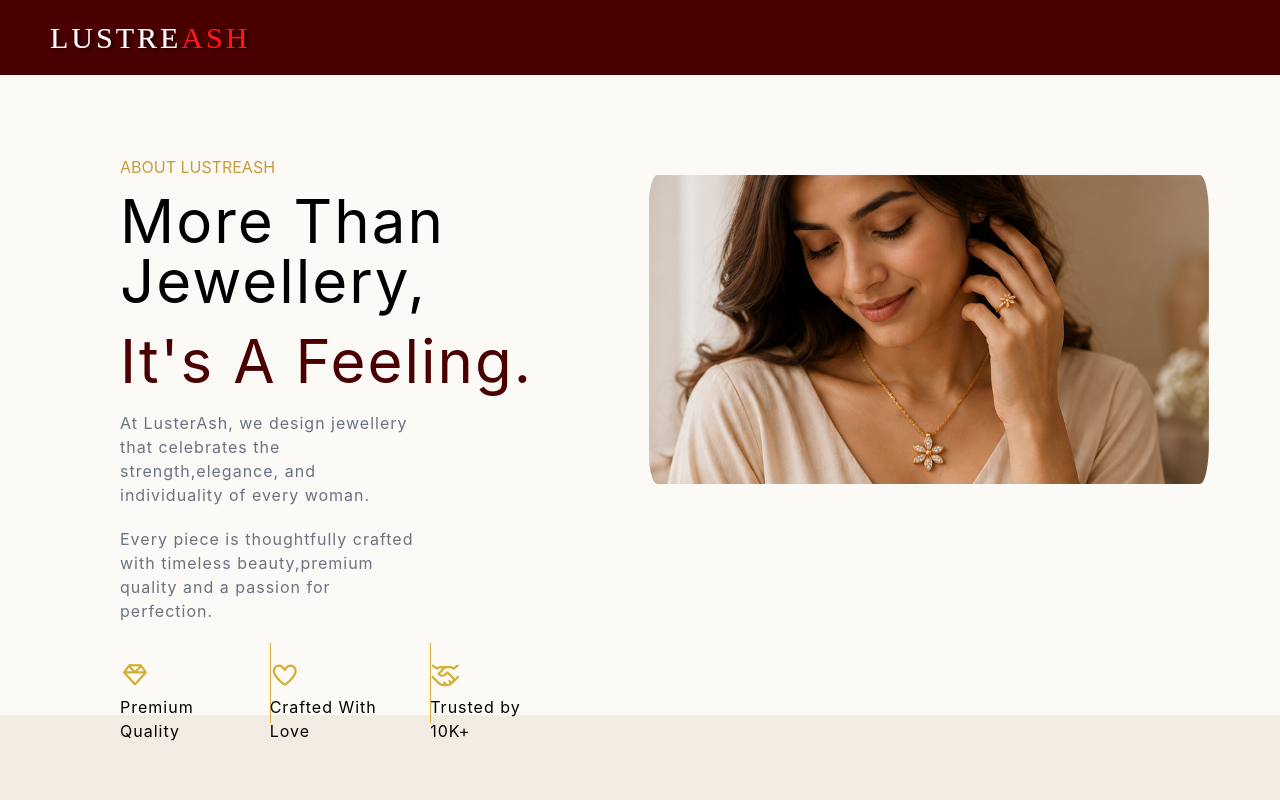
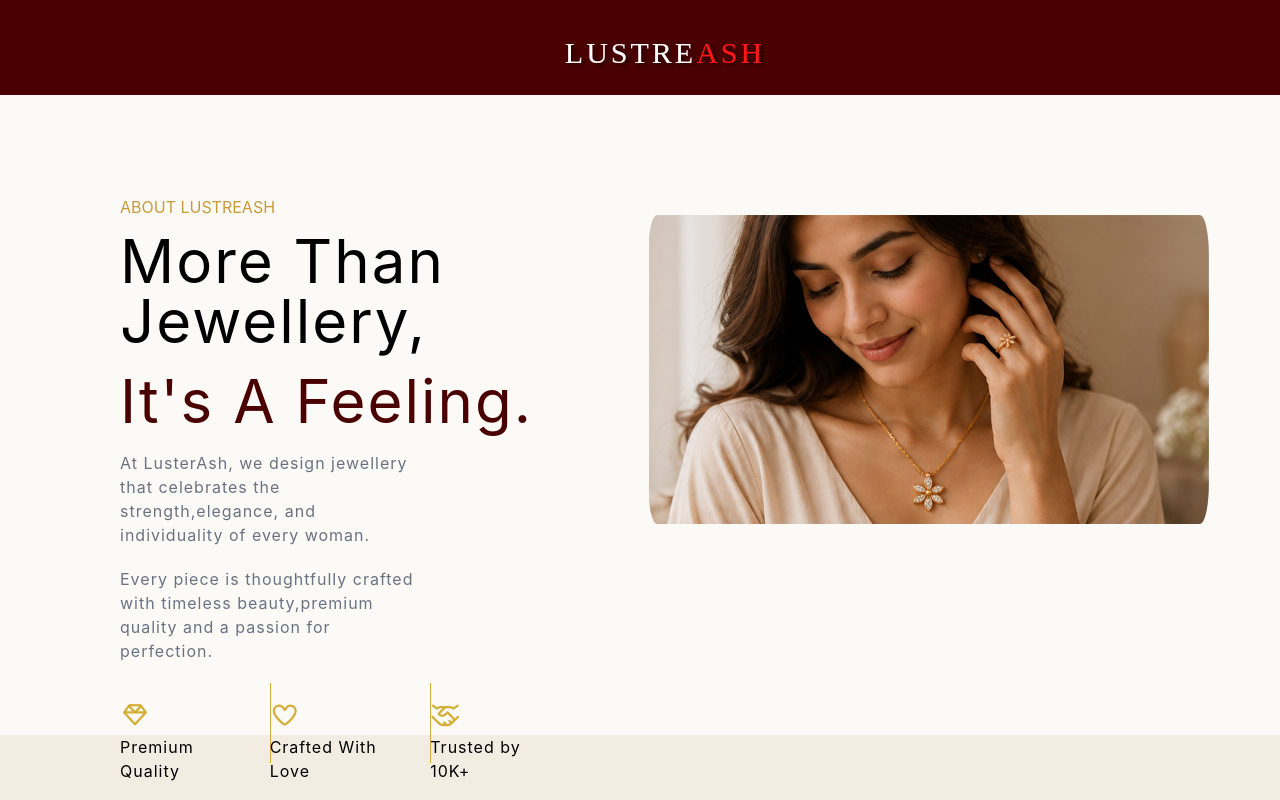
Before and after one commit to RianaGupta/Jewellery-Project, a React (Vite) app: page /about in a window 1280 px wide. Shown: the top 800 px of the page. Built offline with nearby package versions, Linux system fonts and the light colour scheme; a web font is replaced by a local one.

Commit message:
Updated project

```diff
--- a/src/pages/About.jsx
+++ b/src/pages/About.jsx
@@ -4,12 +4,12 @@ export default function About() {
     return (
         <div>
             <div className="bg-[#4A0000] align-center text-center lg:text-left lg:w-full xl:w-auto">
-                <h2 className=" text-[30px]  tracking-[3px] font-light pt-[15px] pr-0 pb-[15px] pl-[50px] [text-shadow:3px_2px_4px_rgba(0,0,0,0.65)] justify-stretch brightness-300 font-['Cormorant_Garamond']">
+                <h2 className=" text-[30px] text-center  tracking-[3px] font-light pt-[30px] pr-0 pb-[20px] pl-[50px] [text-shadow:3px_2px_4px_rgba(0,0,0,0.65)] justify-stretch brightness-300 font-['Cormorant_Garamond']">
                     <span className="text-[rgb(219_210_210)]  " >LUSTRE</span>
                     <span className="text-[rgb(234_8_8)]  " >ASH</span>
                 </h2>
             </div>
-            <div className='bg-[#FCFAF6] h-[80vh] w-full pl-10 pr-10  flex'>
+            <div className='bg-[#FCFAF6] h-[80vh] w-full pl-10 pr-10 pt-5  flex'>
                 <div className='w-[60%] p-20'>
                     <p className='text-[#C89B3C] mb-3'>ABOUT LUSTREASH</p>
                     <h1 className='text-black text-6xl font-normal mb-5 tracking-[2px] font-["Cormorant_Garamond"]'>More Than Jewellery,</h1>
```
